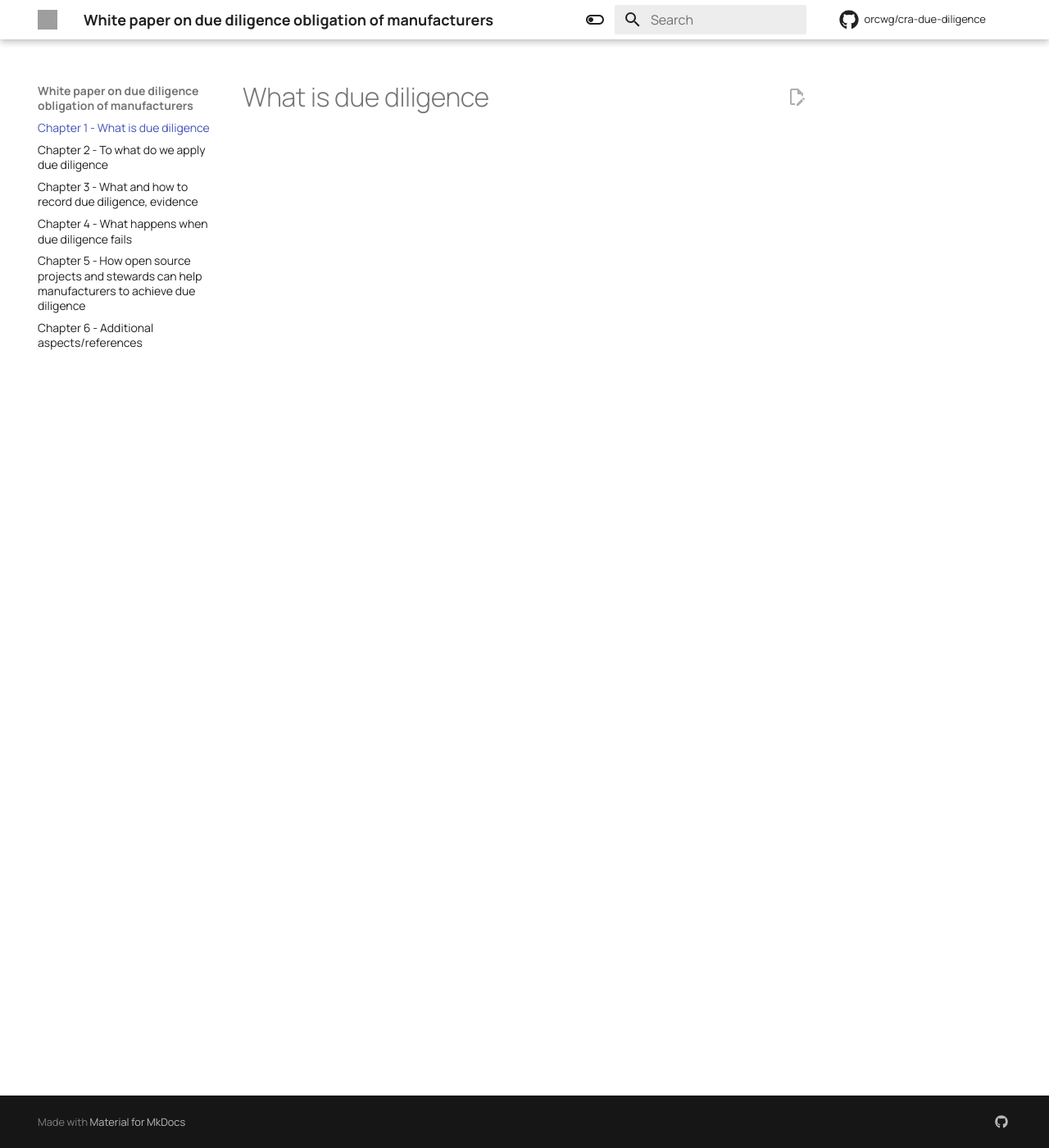
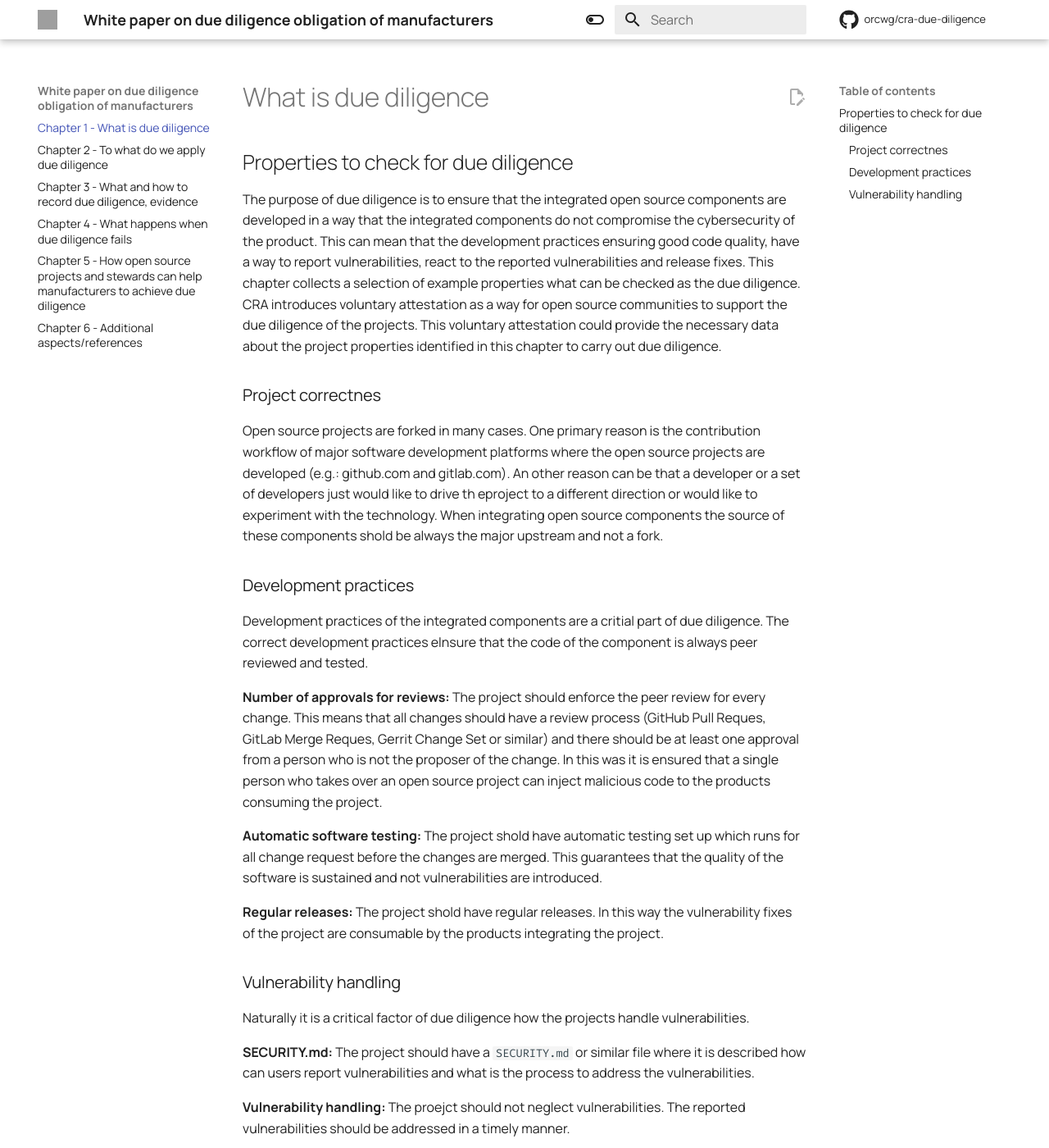
Before and after one commit to orcwg/cra-due-diligence, an MkDocs documentation site: the page built from content/01.md, in a window 1280 px wide and 1400 px high. Shown: the whole window at 82% size. Built offline with MkDocs 1.6.1 and Material for MkDocs 9.7.7, drawn with Linux system fonts in a browser that asks for light colours; comment, search, counter and statistics services are not loaded; the version menu is left out; grey boxes are pictures that could not be loaded.

Commit message:
Adding a chapter about the properties of due diligence
Signed-off-by: Gergely Csatari <gergely.csatari@nokia.com>

```diff
--- a/content/01.md
+++ b/content/01.md
@@ -1 +1,49 @@
 # What is due diligence
+
+## Properties to check for due diligence
+
+The purpose of due diligence is to ensure that the integrated open source components are developed
+in a way that the integrated components do not compromise the cybersecurity of the product.
+This can mean that the development practices ensuring good code quality, have a way to report
+vulnerabilities, react to the reported vulnerabilities and release fixes.
+This chapter collects a selection of example properties what can be checked as the due diligence.
+CRA introduces voluntary attestation as a way for open source communities to support the due
+diligence of the projects. This voluntary attestation could provide the necessary data about the
+project properties identified in this chapter to carry out due diligence.
+
+### Project correctnes
+
+Open source projects are forked in many cases. One primary reason is the contribution workflow of
+major software development platforms where the open source projects are developed (e.g.: github.com
+and gitlab.com). An other reason can be that a developer or a set of developers just would like to
+drive th eproject to a different direction or would like to experiment with the technology. When
+integrating open source components the source of these components shold be always the major upstream
+and not a fork.
+
+### Development practices
+
+Development practices of the integrated components are a critial part of due diligence. The correct
+development practices elnsure that the code of the component is always peer reviewed and tested.
+
+**Number of approvals for reviews:** The project should enforce the peer review for every change. This
+means that all changes should have a review process (GitHub Pull Reques, GitLab Merge Reques, Gerrit
+Change Set or similar) and there should be at least one approval from a person who is not the
+proposer of the change. In this was it is ensured that a single person who takes over an open
+source project can inject malicious code to the products consuming the project.
+
+**Automatic software testing:** The project shold have automatic testing set up which runs for all
+change request before the changes are merged. This guarantees that the quality of the software is
+sustained and not vulnerabilities are introduced.
+
+**Regular releases:** The project shold have regular releases. In this way the vulnerability fixes of
+the project are consumable by the products integrating the project.
+
+### Vulnerability handling
+
+Naturally it is a critical factor of due diligence how the projects handle vulnerabilities.
+
+**SECURITY.md:** The project should have a `SECURITY.md` or similar file where it is described how can
+users report vulnerabilities and what is the process to address the vulnerabilities.
+
+**Vulnerability handling:** The proejct should not neglect vulnerabilities. The reported
+vulnerabilities should be addressed in a timely manner.
```
